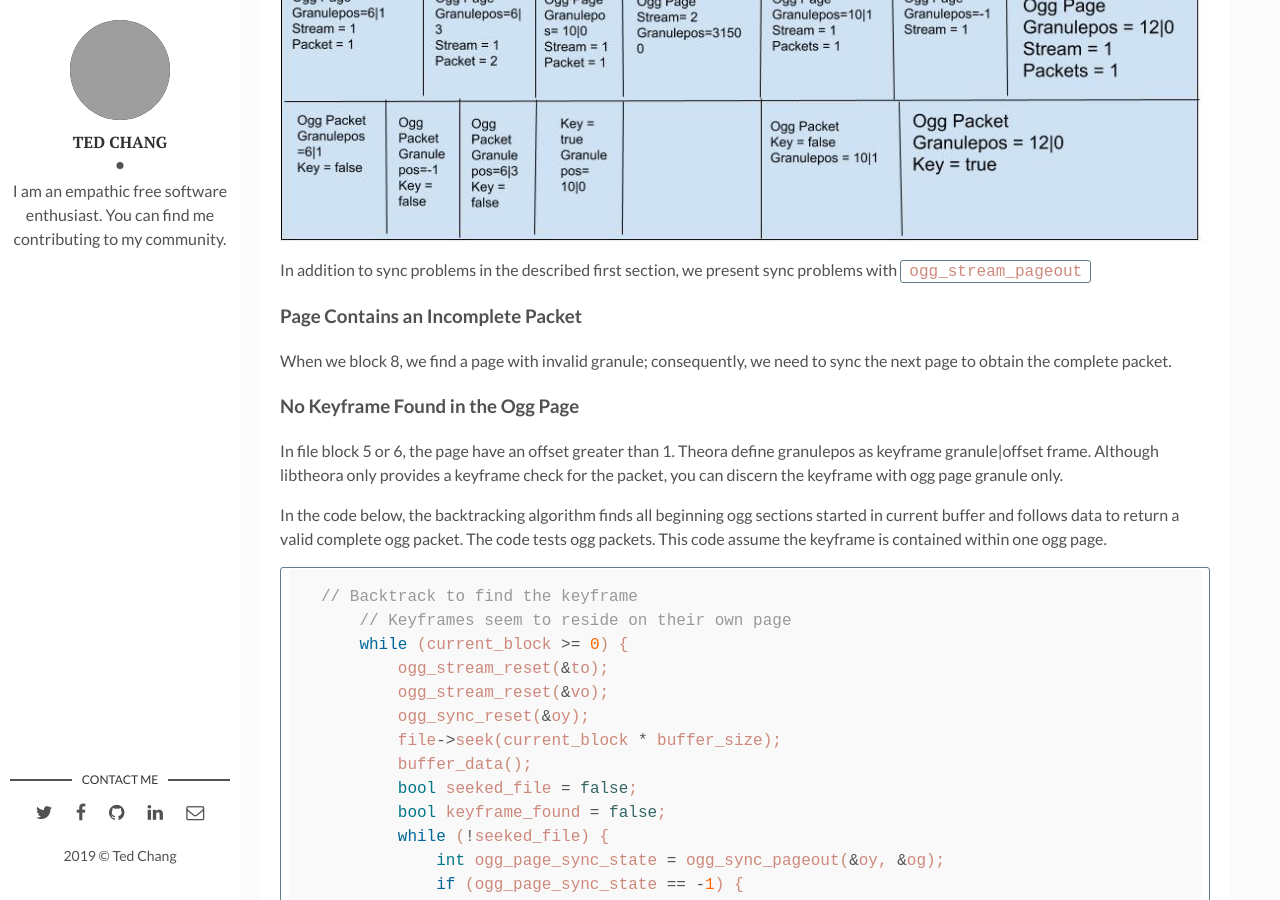
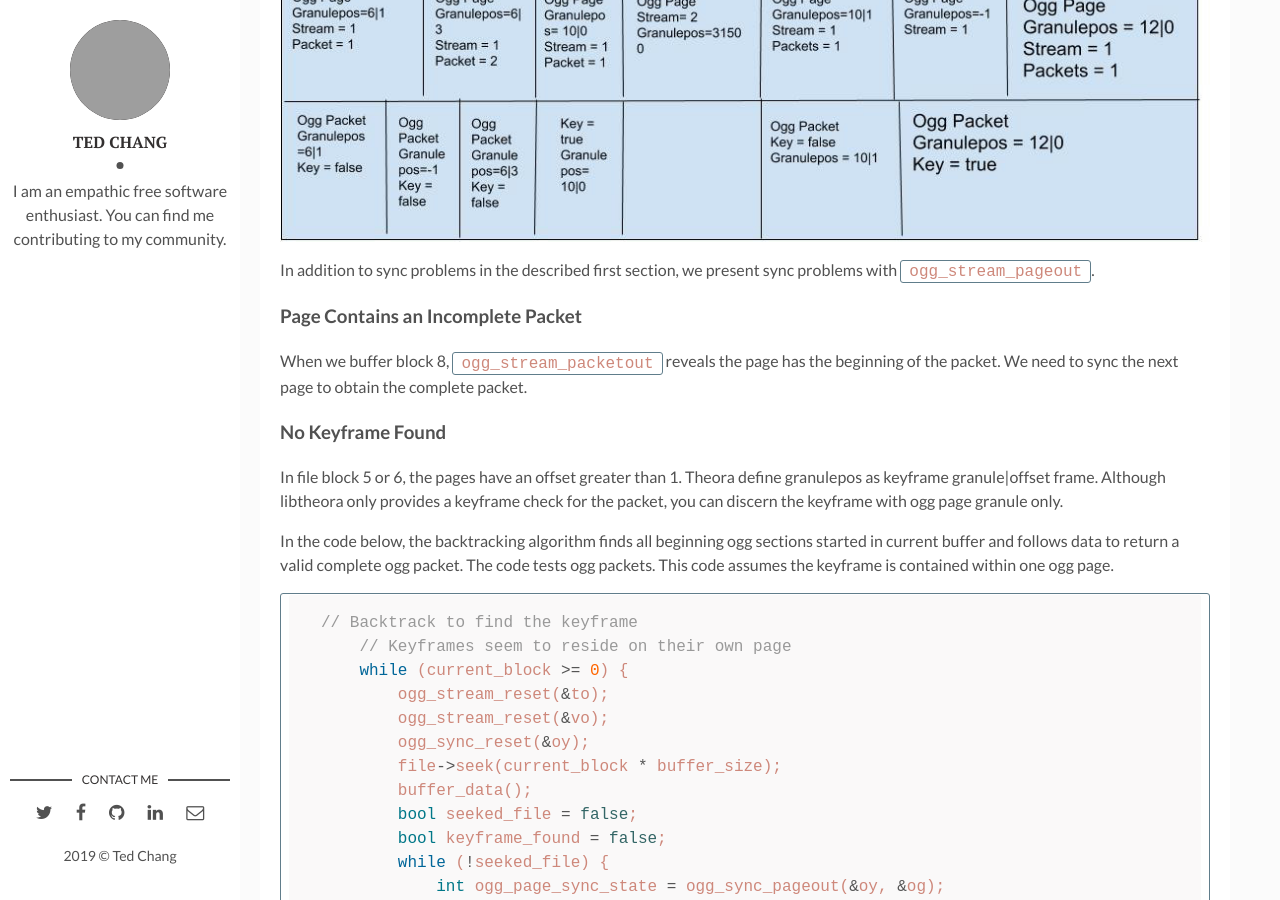
Before and after one commit to hungrymonkey/hungrymonkey.github.io, a Jekyll site: the page built from _posts/2019-10-22-seeking-three-moving-windows-ogg-theora.markdown, in a window 1280 px wide and 900 px high, scrolled down 5778 px. Built offline with Jekyll 4.4.1, drawn with Linux system fonts in a browser that asks for light colours; some of the changed text lies outside the part shown; grey boxes are pictures that could not be loaded.

Commit message:
remove s
fixed many careless mistakes"

````diff
--- a/_posts/2019-10-22-seeking-three-moving-windows-ogg-theora.markdown
+++ b/_posts/2019-10-22-seeking-three-moving-windows-ogg-theora.markdown
@@ -189,15 +189,15 @@
 ![Ogg Example 1]({{site.baseurl}}/assets/img/2019-10-22-ogg-theora2.jpg)
 
 
-In addition to sync problems in the described first section, we present sync problems with `ogg_stream_pageout`
+In addition to sync problems in the described first section, we present sync problems with `ogg_stream_pageout`.
 
 ### Page Contains an Incomplete Packet
-When we block 8, we find a page with invalid granule; consequently, we need to sync the next page to obtain the complete packet.
+When we buffer block 8, `ogg_stream_packetout` reveals the page has the beginning of the packet. We need to sync the next page to obtain the complete packet.
 
-### No Keyframe Found in the Ogg Page
-In file block 5 or 6, the page have an offset greater than 1. Theora define granulepos as keyframe granule|offset frame. Although libtheora only provides a keyframe check for the packet, you can discern the keyframe with ogg page granule only.
+### No Keyframe Found
+In file block 5 or 6, the pages have an offset greater than 1. Theora define granulepos as keyframe granule|offset frame. Although libtheora only provides a keyframe check for the packet, you can discern the keyframe with ogg page granule only.
 
-In the code below, the backtracking algorithm finds all beginning ogg sections started in current buffer and follows data to return a valid complete ogg packet. The code tests ogg packets. This code assume the keyframe is contained within one ogg page.
+In the code below, the backtracking algorithm finds all beginning ogg sections started in current buffer and follows data to return a valid complete ogg packet. The code tests ogg packets. This code assumes the keyframe is contained within one ogg page.
 ```c++
 // Backtrack to find the keyframe
     // Keyframes seem to reside on their own page
@@ -252,8 +252,8 @@
 
 ## Decoder Submission
 
-Since we found the keyframe and time in the last section, the next step is to submit frames into `th_decode_packetin` and dump it with `th_decode_ycbcr_out`. As decoder scan forward, the granulepos can be incremented to allow frame comparison to the desired seek time. When the stream advance pass the desired time by one frame, just break out. Resume should be able to play the leftover frames within the theora stream.
-On the other hand, proper vorbis scanning is difficult. Vorbis pcm are encapsulated within the vorbis block. As a consequence, all decoders deal with 4 sync windows. Unlike the keyframe, we are not necessarily guaranteed to have the previous page timestamp. In order to sync by packet, my best approximation is to use `vorbis_packet_blocksize` and `ogg_page_packets` to estimate the correct pcm timestamp. Nevertheless, this method would not work on files with variable block sizes.
+Since we found the keyframe and time in the last section, the next step is to submit frames into `th_decode_packetin` and dump it with `th_decode_ycbcr_out`. As the decoder scans forward, the granulepos can be incremented to allow frame comparison to the desired seek time. When the stream advance pass the desired time by one frame, just break out. Resume should be able to play the leftover frames within the theora stream.
+On the other hand, libvorbis and libogg provide limited facilities to help anyone write sample accurate seeking. Vorbis pcm are encapsulated within the vorbis block. As a consequence, all decoders deal with 4 sync windows. Unlike the keyframe, we are not necessarily guaranteed to have the previous page timestamp. In order to sync by packet, my best approximation is to use `vorbis_packet_blocksize` and `ogg_page_packets` to estimate the correct pcm timestamp. Nevertheless, this method would not work on files with variable block sizes.
 
 ```c++
 //Process keyframe
@@ -314,7 +314,7 @@
 
 ## Tricks
 
-### Calculating the time in each theora ogg_packet within each ogg_page.
+### Calculating the time(s) in each theora ogg_packet within each ogg_page.
 
 Theora defines the granulepos as keyframe granule|offset. For an example, 56|3 is a frame is 3 delta frames after the keyframe. The keyframe tend to be separated into its own page and each ogg packet contains only one frame. Since ogg page outputs the completed packets, the trick is to count backwards to shift the offset to the correct frame.
 ```c
````
Also changed, not shown: other parts of _posts/2019-10-22-seeking-three-moving-windows-ogg-theora.markdown (+8 -8 lines).
